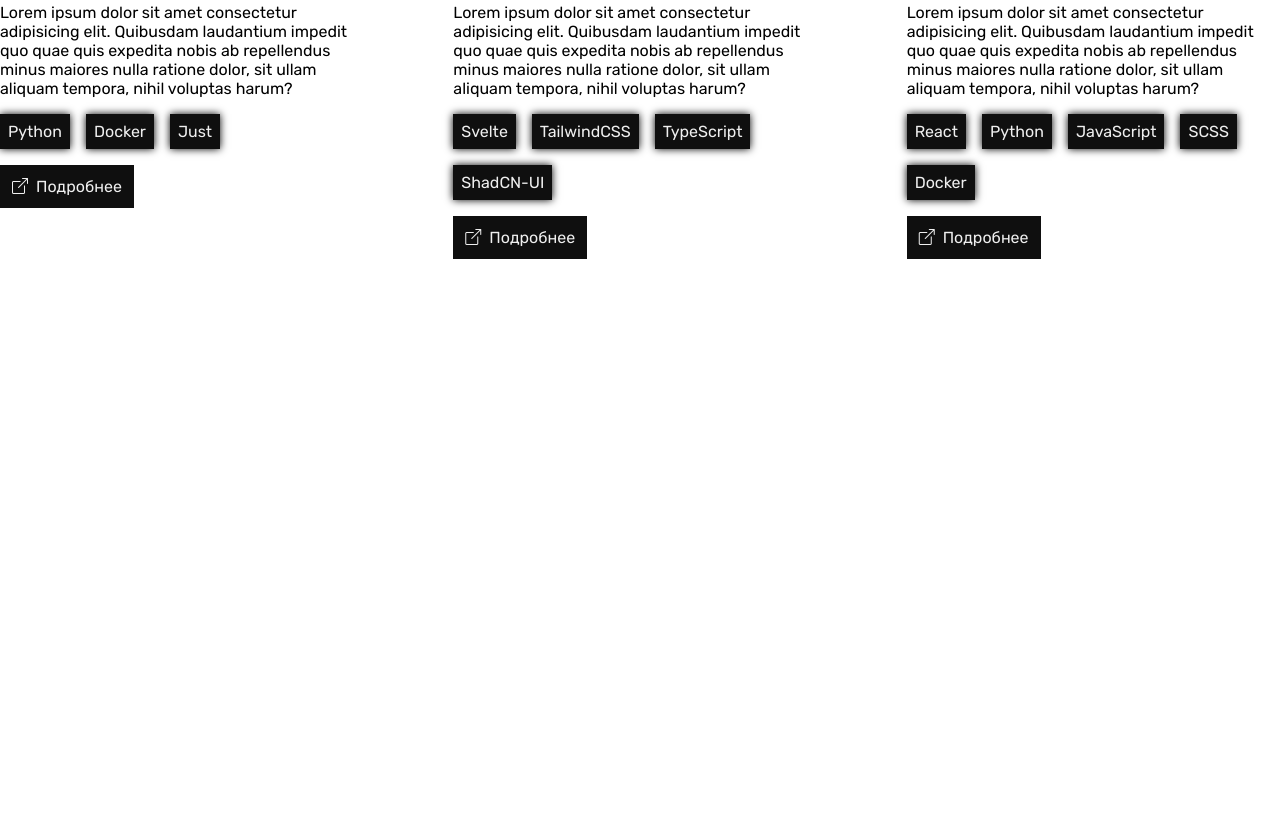
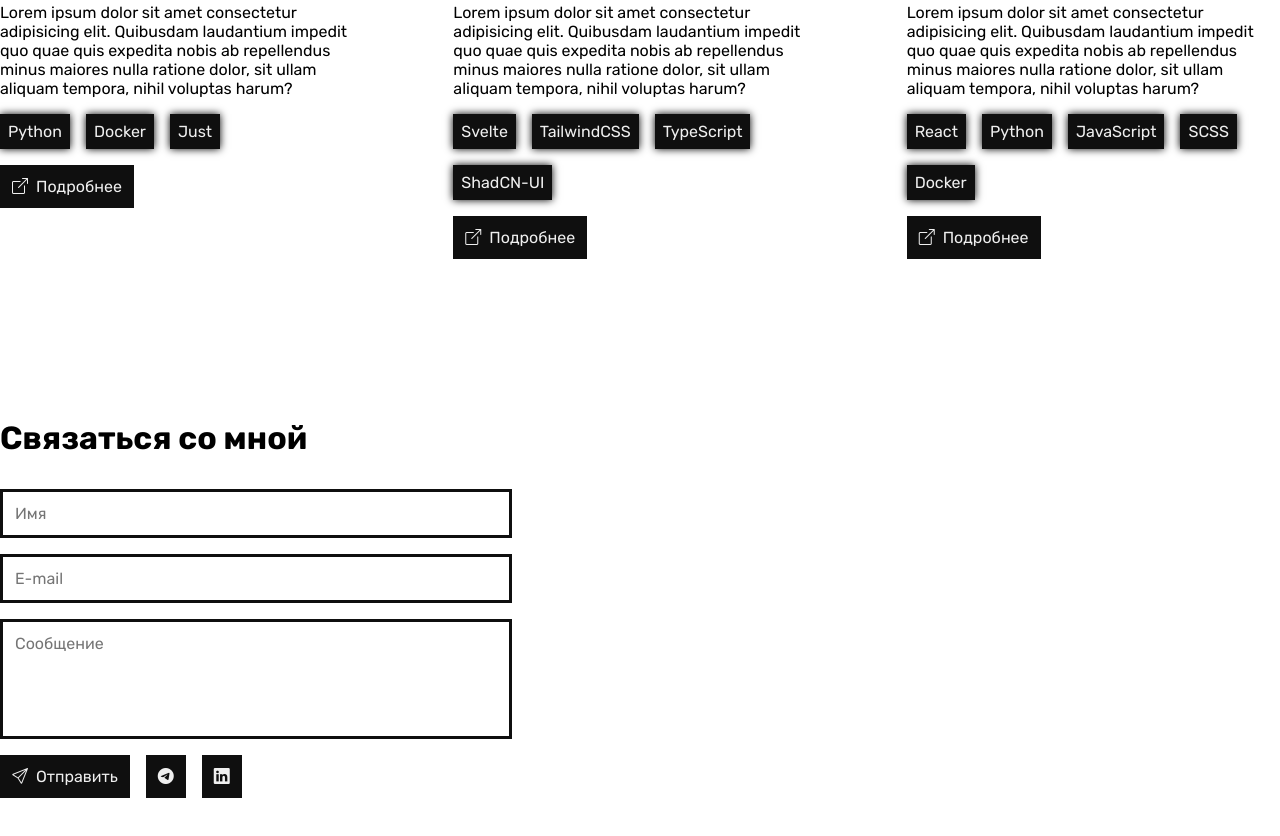
Before and after one commit to dsc-sgu-web/workshop1, a plain HTML site: page index.html in a window 1280 px wide. Shown: the part 1198-2034 px from the top of the page. Before the commit the page ends 1537 px from the top, so only its background shows below. Drawn offline with nearby package versions, Linux system fonts and the light colour scheme.

Commit message:
feat: add contact section

```diff
--- a/index.html
+++ b/index.html
@@ -137,6 +137,25 @@
           </article>
         </div>
       </section>
+
+      <div id="contacts" class="anchor"></div>
+      <section class="contacts">
+        <h1>Связаться со мной</h1>
+
+        <div class="form-wrapper">
+          <form action="/submit-form" method="POST" id="contact-form">
+            <input type="text" name="name" placeholder="Имя" maxlength="100" minlength="1" required />
+            <input type="email" name="email" placeholder="E-mail" maxlength="200" minlength="3" required />
+            <textarea name="message" placeholder="Сообщение" maxlength="1000" minlength="10" required></textarea>
+
+            <div class="btn-group">
+              <button class="btn bi bi-send" type="submit">Отправить</button>
+              <a class="btn bi bi-telegram"></a>
+              <a class="btn bi bi-linkedin"></a>
+            </div>
+          </form>
+        </div>
+      </section>
     </main>
 
     <script src="app.js"></script>
--- a/style.css
+++ b/style.css
@@ -36,6 +36,7 @@
   }
 }
 
+section > h1,
 section > h2 {
   font-size: xx-large;
 }
@@ -57,6 +58,7 @@
   width: max-content;
   padding: 0.5rem;
   border: 0.25rem solid var(--color-text);
+  cursor: pointer;
 }
 
 .btn:active {
@@ -145,7 +147,7 @@
     left: 1rem;
     right: 1rem;
     background-color: var(--color-text);
-    box-shadow: 0 0 .5rem black;
+    box-shadow: 0 0 0.5rem black;
     padding: 2rem;
   }
 
@@ -190,10 +192,6 @@
 }
 
 /* About me */
-.about-me h1 {
-  font-size: xx-large;
-}
-
 .about-me .about-wrapper {
   display: flex;
   align-items: stretch;
@@ -216,8 +214,8 @@
 }
 
 .about-me .about-wrapper .education dt::after {
-  content: ":";
-  margin-right: .5rem;
+  content: ':';
+  margin-right: 0.5rem;
   font-weight: bold;
 }
 
@@ -229,10 +227,10 @@
 }
 
 ul.badges li {
-  padding: .5rem;
+  padding: 0.5rem;
   background-color: var(--color-text);
   color: var(--color-bg);
-  box-shadow: 0 0 .5rem black;
+  box-shadow: 0 0 0.5rem black;
 }
 
 @media screen and (max-width: 992px) {
@@ -251,15 +249,11 @@
   }
 
   ul.badges {
-    gap: .5rem;
+    gap: 0.5rem;
   }
 }
 
 /* Projects */
-.projects h1 {
-  font-size: xx-large;
-}
-
 .projects .projects-wrapper .project > img {
   width: 100%;
   aspect-ratio: 2/1;
@@ -290,3 +284,29 @@
     flex-direction: column;
   }
 }
+
+/* Contacts */
+#contact-form {
+  margin-top: 2rem;
+  display: flex;
+  flex-direction: column;
+  gap: 1rem;
+  max-width: 512px;
+  width: 100%;
+}
+
+#contact-form input,
+#contact-form textarea {
+  padding: .75rem;
+  border: 3px solid var(--color-text);
+}
+
+#contact-form textarea {
+  resize: none;
+  height: 7.5em;
+}
+
+#contact-form .btn-group {
+  display: flex;
+  gap: 1rem;
+}
```
